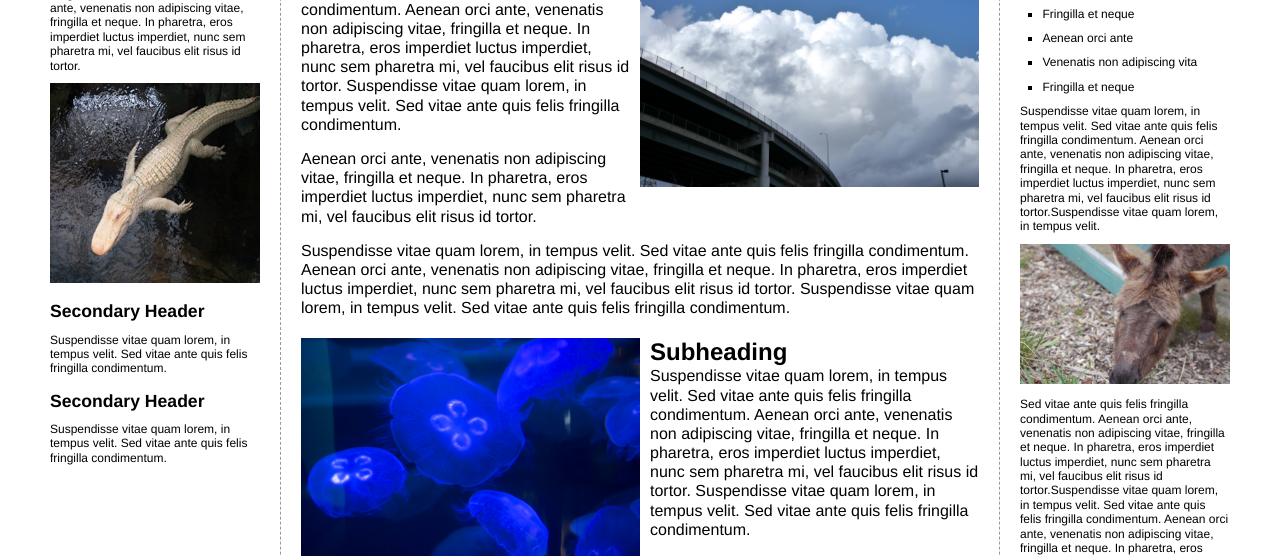
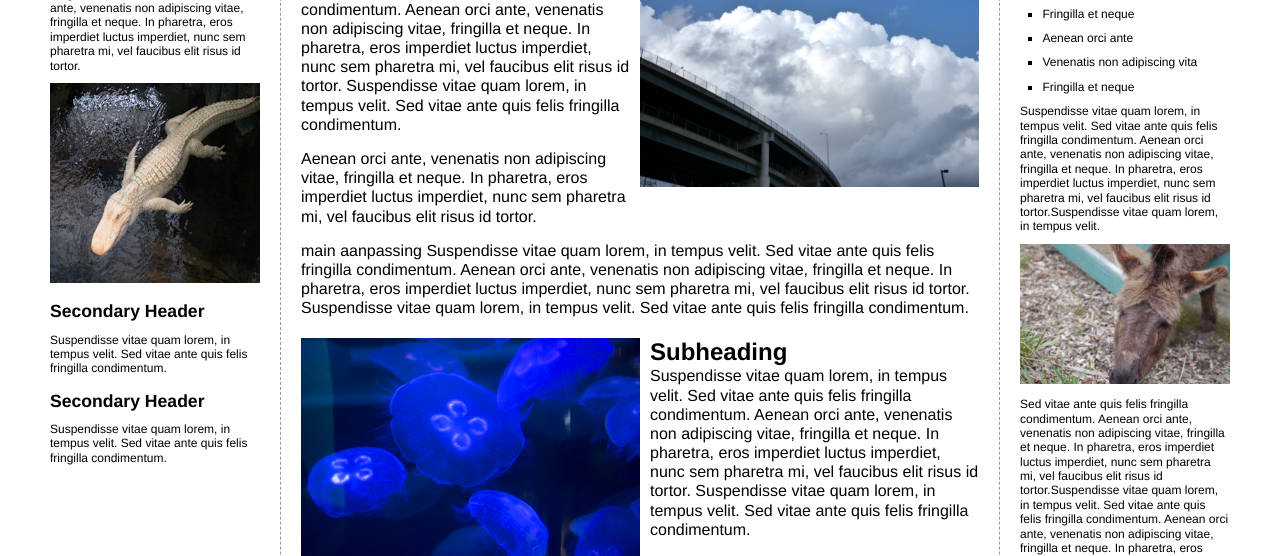
Before and after one commit to melikexeryoruk/dw2, a plain HTML site: page html/index.html in a window 1280 px wide. Shown: the part 242-798 px from the top of the page. Drawn offline with Linux system fonts and the light colour scheme.

Commit message:
main aanpassing

```diff
--- a/html/index.html
+++ b/html/index.html
@@ -44,6 +44,9 @@
               pharetra mi, vel faucibus elit risus id tortor.
             </p>
             <p>
+
+		main aanpassing
+
               Suspendisse vitae quam lorem, in tempus velit. Sed vitae ante quis
               felis fringilla condimentum. Aenean orci ante, venenatis non
               adipiscing vitae, fringilla et neque. In pharetra, eros imperdiet
```
